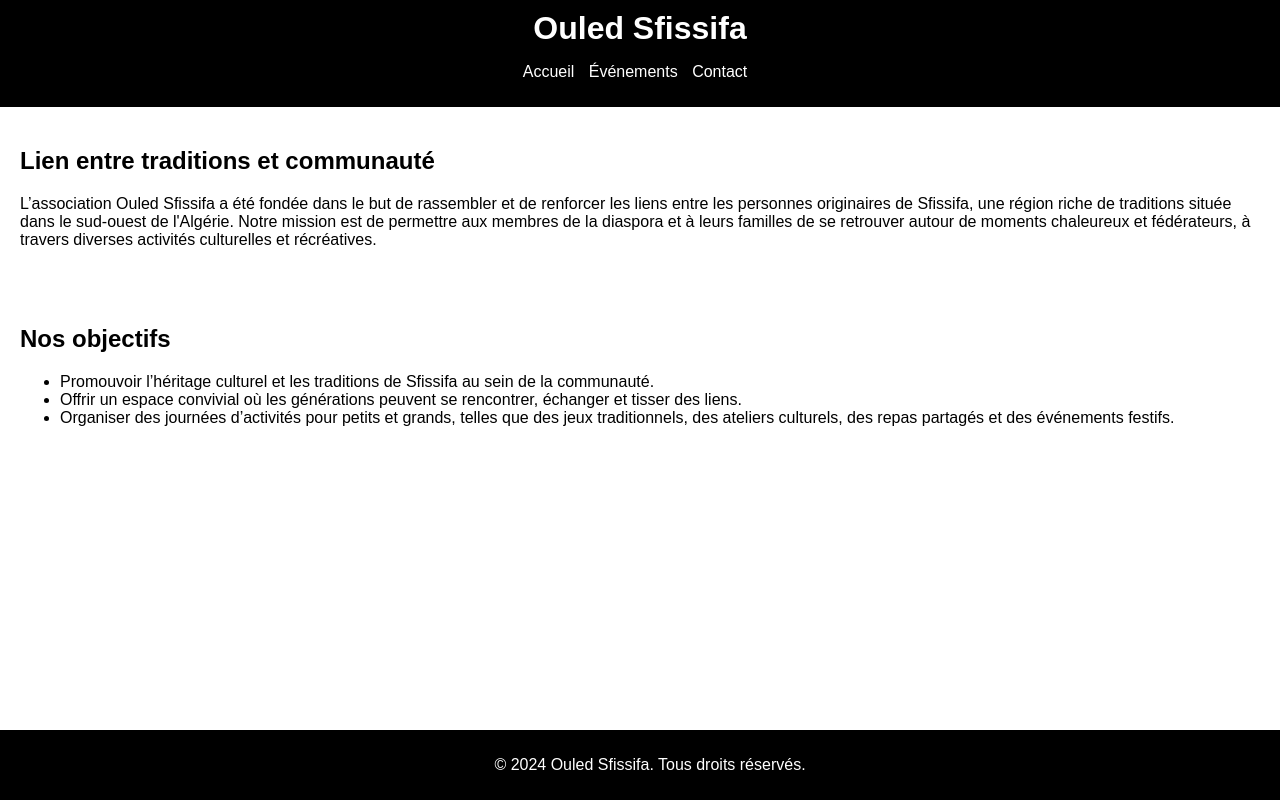
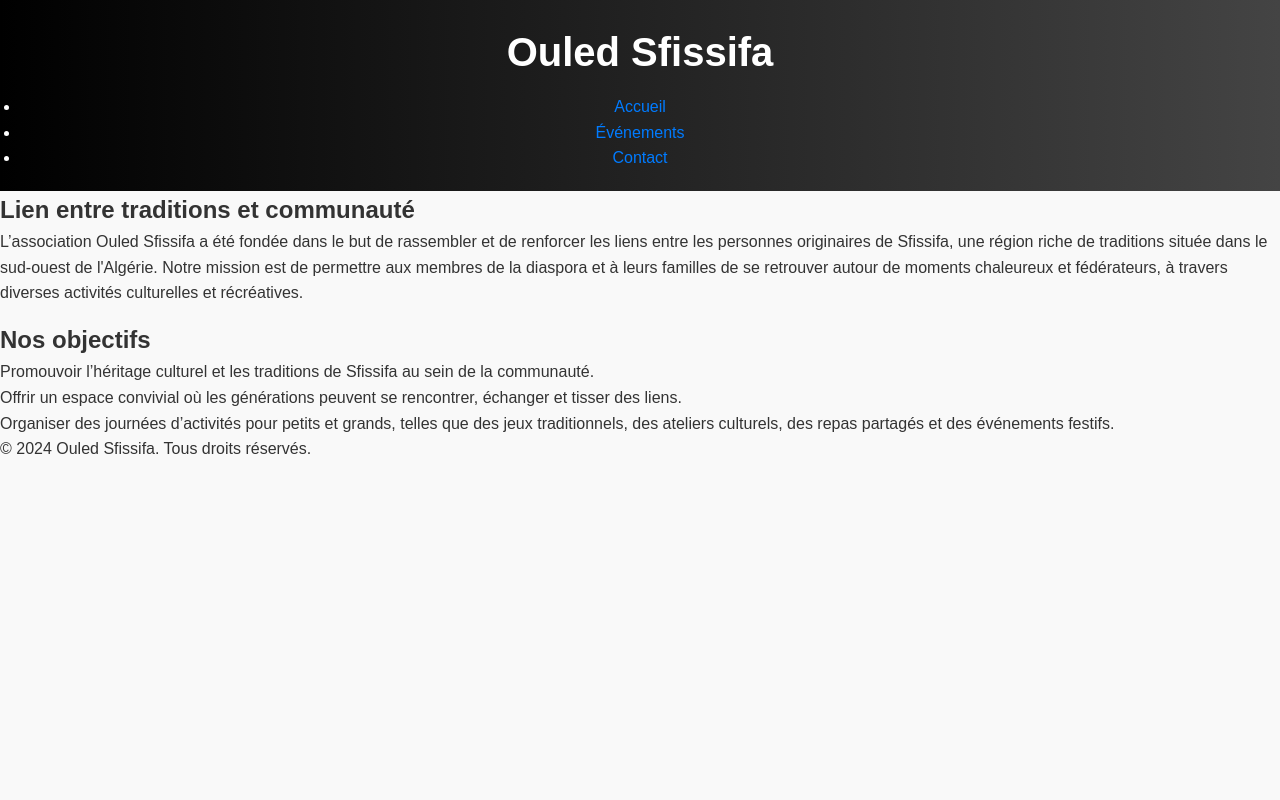
Before and after one commit to ProFury91/Ouled-Sfissifa.github.io, a plain HTML site: page index.html in a window 1280 px wide. Drawn offline with Linux system fonts and the light colour scheme.

Commit message:
Update style.css

```diff
--- a/css/style.css
+++ b/css/style.css
@@ -1,48 +1,77 @@
-
-body {
-    font-family: Arial, sans-serif;
-    background-color: #fff;
-    color: #000;
+/* Réinitialisation de styles par défaut */
+* {
     margin: 0;
     padding: 0;
+    box-sizing: border-box;
 }
 
+/* Styles globaux */
+body {
+    font-family: 'Arial', sans-serif; /* Police de base */
+    line-height: 1.6; /* Espacement entre les lignes */
+    background-color: #f9f9f9; /* Couleur de fond douce */
+    color: #333; /* Couleur du texte */
+}
+
+/* Style pour l'en-tête */
 header {
-    background-color: #000;
-    color: #fff;
-    padding: 10px;
+    background: linear-gradient(to right, #000, #444); /* Dégradé pour le fond */
+    color: #fff; /* Texte blanc */
+    padding: 20px;
     text-align: center;
 }
 
-header h1 {
-    margin: 0;
+/* Style pour les titres */
+h1 {
+    font-size: 2.5em; /* Grande taille pour le titre */
+    margin-bottom: 10px; /* Espace sous le titre */
 }
 
-nav ul {
-    list-style: none;
-    padding: 0;
+/* Style pour le contenu principal */
+main {
+    max-width: 800px; /* Limite la largeur du contenu */
+    margin: 20px auto; /* Centre le contenu sur la page */
+    padding: 20px; /* Ajoute du remplissage */
+    background: #fff; /* Fond blanc */
+    border-radius: 8px; /* Coins arrondis */
+    box-shadow: 0 4px 20px rgba(0, 0, 0, 0.1); /* Ombre pour donner de la profondeur */
 }
 
-nav ul li {
-    display: inline;
-    margin-right: 10px;
+/* Style pour les paragraphes */
+p {
+    margin-bottom: 15px; /* Espace entre les paragraphes */
 }
 
-nav ul li a {
-    color: #fff;
-    text-decoration: none;
+/* Style pour les liens */
+a {
+    color: #007BFF; /* Couleur des liens */
+    text-decoration: none; /* Supprime le soulignement */
+    transition: color 0.3s; /* Transition douce pour la couleur */
 }
 
-section {
-    padding: 20px;
+a:hover {
+    color: #0056b3; /* Couleur au survol */
+    text-decoration: underline; /* Soulignement au survol */
 }
 
-footer {
-    background-color: #000;
-    color: #fff;
-    text-align: center;
-    padding: 10px;
-    position: fixed;
-    width: 100%;
-    bottom: 0;
+/* Styles des boutons */
+button {
+    background-color: #007BFF; /* Couleur de fond */
+    color: #fff; /* Couleur du texte */
+    border: none; /* Pas de bordure */
+    border-radius: 5px; /* Coins arrondis */
+    padding: 10px 20px; /* Remplissage interne */
+    cursor: pointer; /* Curseur pointeur */
+    transition: background-color 0.3s; /* Transition douce pour la couleur de fond */
 }
+
+button:hover {
+    background-color: #0056b3; /* Couleur de fond au survol */
+}
+
+/* Responsive design */
+@media (max-width: 600px) {
+    h1 {
+        font-size: 2em; /* Réduit la taille du titre sur mobile */
+    }
+}
```
